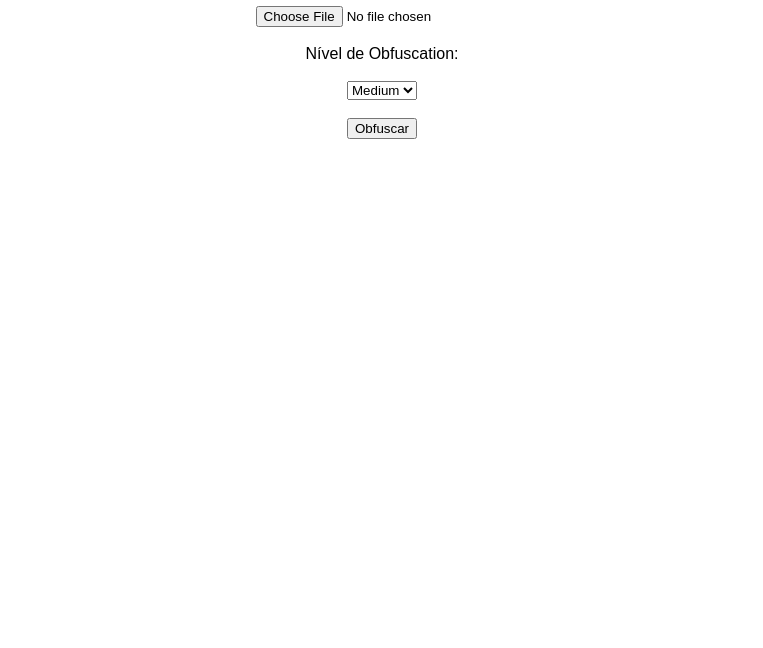
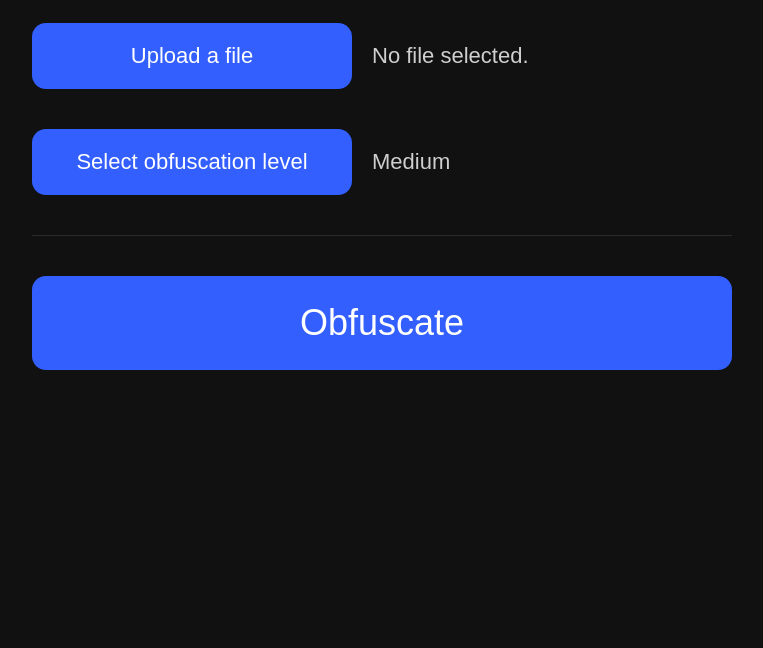
Before and after one commit to AdmBrookhavenScripts/prometheusweb, a website: page public/index.html in a window 1280 px wide. Shown: the part 152-800 px from the top of the page, without its empty margins (258-1021 px from the left). Drawn offline with Linux system fonts and the light colour scheme.

Commit message:
Update index.html

```diff
--- a/public/index.html
+++ b/public/index.html
@@ -2,31 +2,171 @@
 <html>
 <head>
   <meta charset="UTF-8">
+  <meta name="viewport" content="width=device-width, initial-scale=1.0">
   <title>Prometheus Web</title>
+
+  <style>
+    body {
+      margin: 0;
+      background-color: #111111;
+      font-family: Arial, Helvetica, sans-serif;
+      color: white;
+      display: flex;
+      justify-content: center;
+    }
+
+    .container {
+      width: 90%;
+      max-width: 700px;
+      margin-top: 60px;
+    }
+
+    h1 {
+      font-size: 40px;
+      font-weight: 500;
+      margin-bottom: 40px;
+      line-height: 1.2;
+    }
+
+    hr {
+      border: none;
+      height: 1px;
+      background-color: #2a2a2a;
+      margin: 40px 0;
+    }
+
+    .row {
+      display: flex;
+      align-items: center;
+      gap: 20px;
+      margin-bottom: 40px;
+      flex-wrap: wrap;
+    }
+
+    .blue-button {
+      background-color: #335FFF;
+      border: none;
+      color: white;
+      font-size: 22px;
+      padding: 20px 30px;
+      border-radius: 14px;
+      cursor: pointer;
+      min-width: 260px;
+      text-align: center;
+      transition: 0.2s ease;
+    }
+
+    .blue-button:hover {
+      opacity: 0.9;
+    }
+
+    .file-text,
+    .preset-text {
+      font-size: 22px;
+      color: #cfcfcf;
+      word-break: break-word;
+    }
+
+    select {
+      display: none;
+    }
+
+    input[type="file"] {
+      display: none;
+    }
+
+    .big-button {
+      width: 100%;
+      background-color: #335FFF;
+      border: none;
+      color: white;
+      font-size: 36px;
+      padding: 26px;
+      border-radius: 14px;
+      cursor: pointer;
+      transition: 0.2s ease;
+    }
+
+    .big-button:hover {
+      opacity: 0.9;
+    }
+
+    @media (max-width: 600px) {
+
+      .container {
+        margin-top: 40px;
+      }
+
+      h1 {
+        font-size: 26px;
+      }
+
+      .row {
+        flex-direction: column;
+        align-items: stretch;
+        gap: 15px;
+      }
+
+      .blue-button {
+        width: 100%;
+        min-width: unset;
+        font-size: 18px;
+        padding: 18px;
+      }
+
+      .file-text,
+      .preset-text {
+        font-size: 16px;
+      }
+
+      .big-button {
+        font-size: 24px;
+        padding: 20px;
+      }
+    }
+
+  </style>
 </head>
-<body style="font-family: Arial; text-align:center; margin-top:100px;">
 
-  <h1>Prometheus Lua Obfuscator</h1>
+<body>
+
+  <div class="container">
+    <h1>Prometheus Web (Lua Obfuscator)</h1>
 
     <form action="/obfuscate" method="post" enctype="multipart/form-data">
 
-    <input type="file" name="file" accept=".lua" required />
-    <br><br>
+      <div class="row">
+        <label class="blue-button">
+          Upload a file
+          <input type="file" name="file" accept=".lua" required
+            onchange="document.getElementById('fileName').innerText = this.files[0]?.name || 'No file selected.'">
+        </label>
+        <span id="fileName" class="file-text">No file selected.</span>
+      </div>
 
-    <label>Nível de Obfuscation:</label>
-    <br><br>
+      <div class="row">
+        <label class="blue-button" onclick="document.getElementById('preset').focus()">
+          Select obfuscation level
+        </label>
+        <span id="presetText" class="preset-text">Medium</span>
 
-    <select name="preset">
+        <select name="preset" id="preset"
+          onchange="document.getElementById('presetText').innerText = this.value">
           <option value="Minify">Minify</option>
           <option value="Weak">Weak</option>
           <option value="Medium" selected>Medium</option>
           <option value="Strong">Strong</option>
         </select>
+      </div>
 
-    <br><br>
-    <button type="submit">Obfuscar</button>
+      <hr>
+
+      <button type="submit" class="big-button">
+        Obfuscate
+      </button>
 
     </form>
+  </div>
 
 </body>
 </html>
```
Lines whose indentation alone changed are shown as unchanged.
